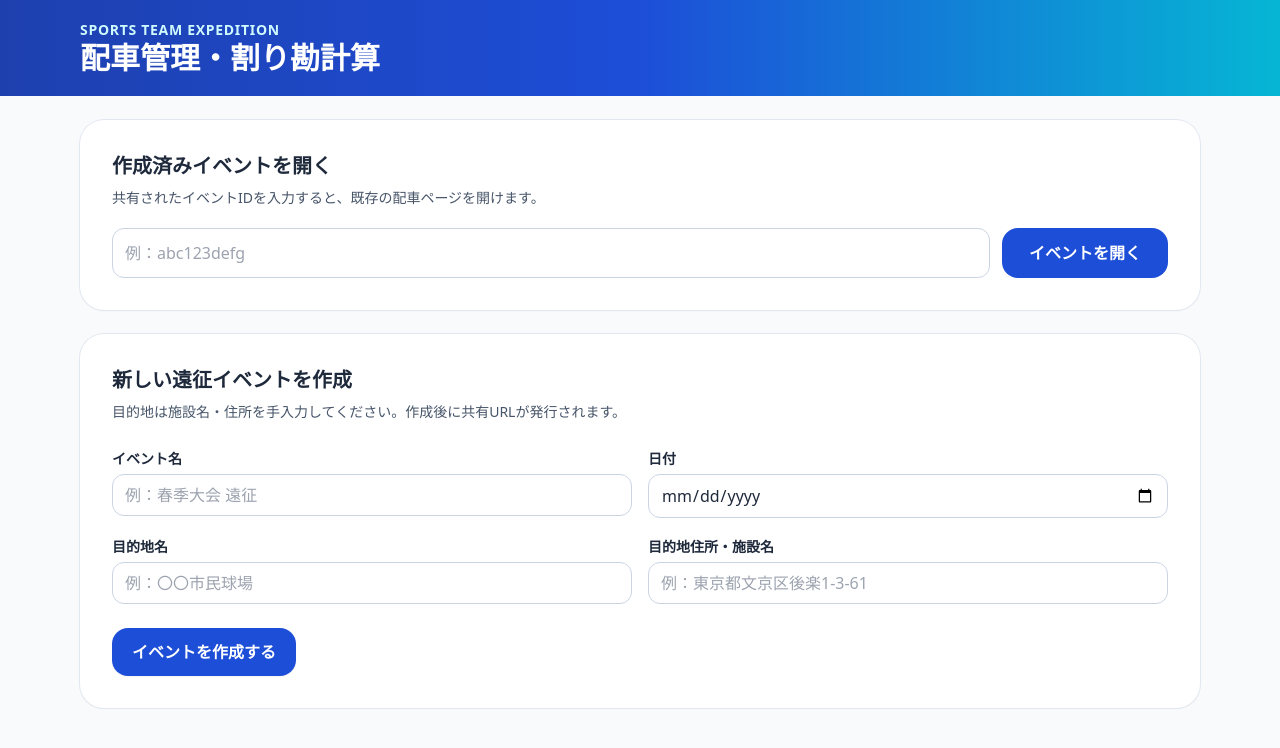
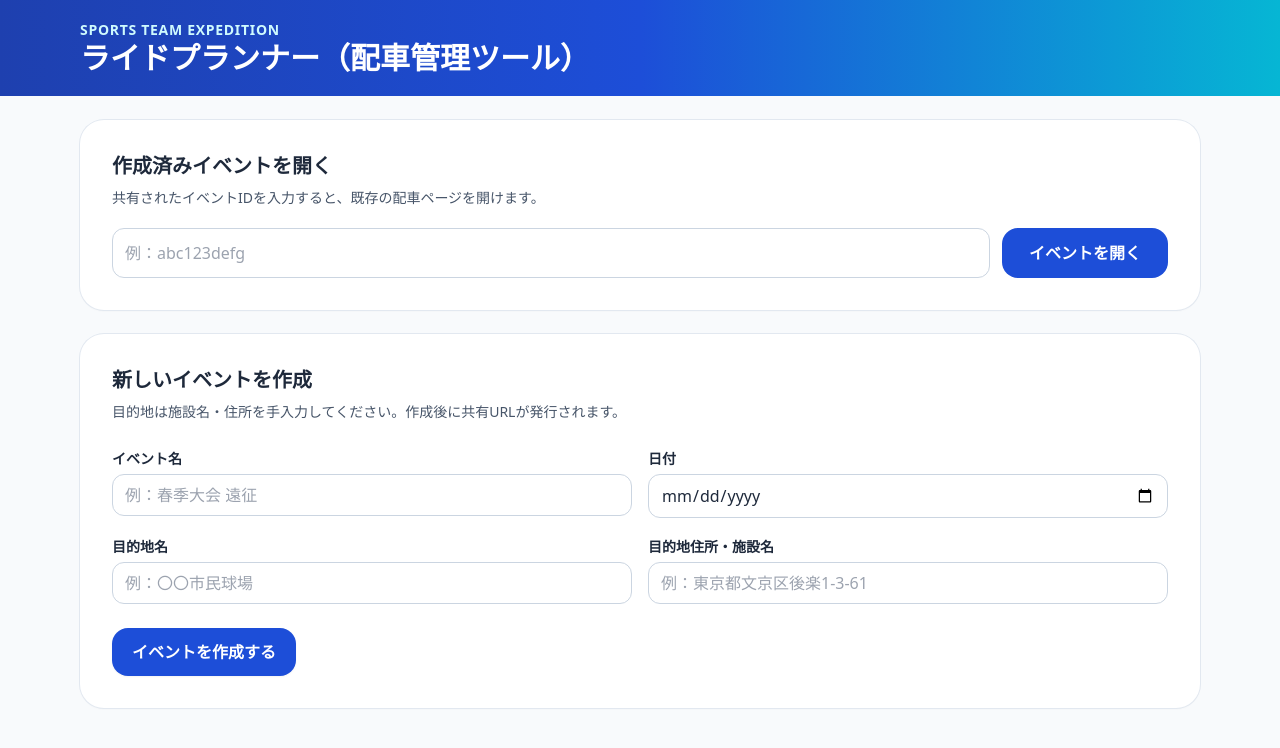
Before and after one commit to s-s-lab/haisya_manager, a plain HTML site: page index.html in a window 1280 px wide. Drawn offline with nearby package versions, Linux system fonts and the light colour scheme.

Commit message:
Update index.html

```diff
--- a/index.html
+++ b/index.html
@@ -3,7 +3,7 @@
 <head>
   <meta charset="utf-8" />
   <meta name="viewport" content="width=device-width, initial-scale=1" />
-  <title>Team Ride Planner</title>
+  <title>Ride Planner</title>
 
   <script src="https://cdn.tailwindcss.com"></script>
   <script>
@@ -33,7 +33,7 @@
       <div class="flex flex-col gap-3 sm:flex-row sm:items-end sm:justify-between">
         <div>
           <p class="text-sm font-semibold tracking-wider text-cyan-100">SPORTS TEAM EXPEDITION</p>
-          <h1 class="text-2xl font-bold sm:text-3xl">配車管理・割り勘計算</h1>
+          <h1 class="text-2xl font-bold sm:text-3xl">ライドプランナー（配車管理ツール）</h1>
         </div>
         <div id="eventBadge" class="hidden rounded-2xl bg-white/15 px-4 py-2 text-sm backdrop-blur"></div>
       </div>
@@ -52,7 +52,7 @@
       </div>
 
       <div class="rounded-3xl bg-white p-5 shadow-sm ring-1 ring-slate-200 sm:p-8">
-        <h2 class="text-xl font-bold">新しい遠征イベントを作成</h2>
+        <h2 class="text-xl font-bold">新しいイベントを作成</h2>
         <p class="mt-2 text-sm text-slate-600">目的地は施設名・住所を手入力してください。作成後に共有URLが発行されます。</p>
 
         <div class="mt-6 grid gap-4 sm:grid-cols-2">
@@ -128,7 +128,7 @@
             </div>
             <label class="flex items-center gap-2 rounded-xl bg-slate-50 px-3 py-2 text-sm font-semibold">
               <input name="largeCargo" type="checkbox" class="h-5 w-5 rounded border-slate-300 text-team-600" />
-              大型荷物の積載可（防具・バットケース等）
+              大型荷物の積載可
             </label>
             <div class="flex flex-col gap-2 sm:flex-row">
               <button id="driverSubmitBtn" class="rounded-2xl bg-grass px-4 py-3 font-bold text-white hover:bg-green-700">ドライバーを登録</button>
```
